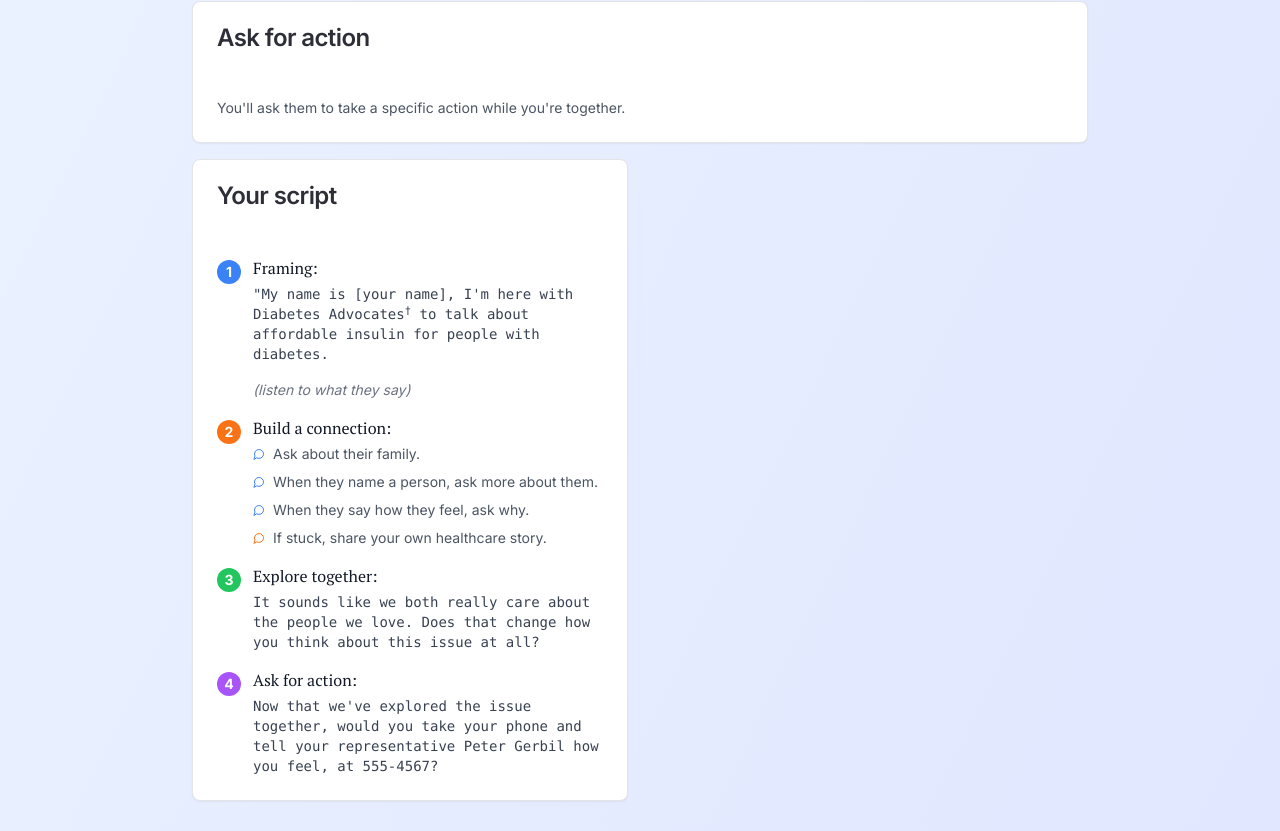
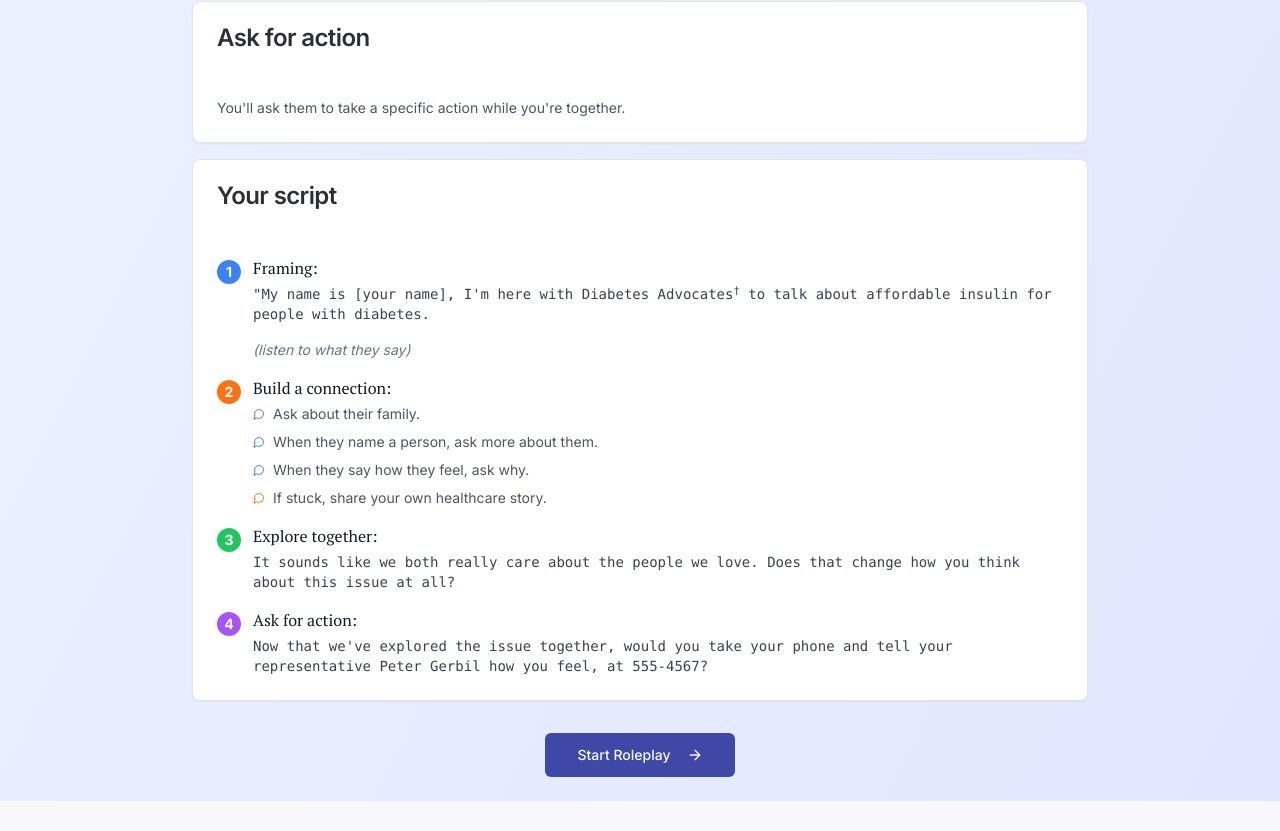
Before and after one commit to djechlin/empathy-wins-dialogue, a React (Vite) app: page /challenge/prepare in a window 1280 px wide. Shown: the part 1802-2633 px from the top of the page. Built offline with nearby package versions, Linux system fonts and the light colour scheme; a web font is replaced by a local one.

Commit message:
[Claude] Make Your script section full width
Remove the two-column grid layout for the Your script section to make it full width for better readability.

🤖 Generated with [Claude Code](https://claude.ai/code)

Co-Authored-By: Claude <noreply@anthropic.com>

```diff
--- a/src/pages/Preparation.tsx
+++ b/src/pages/Preparation.tsx
@@ -347,9 +347,7 @@ const Preparation = () => {
               </CardContent>
             </Card>
 
-            <div className="grid md:grid-cols-2 gap-6">
-              {/* Your Script Column */}
-              <Card>
+            <Card>
                 <CardHeader>
                   <CardTitle className="font-sans">Your script</CardTitle>
                 </CardHeader>
@@ -430,8 +428,6 @@ const Preparation = () => {
                   )}
                 </CardContent>
               </Card>
-
-            </div>
           </div>
 
           <div className="text-center">
```
